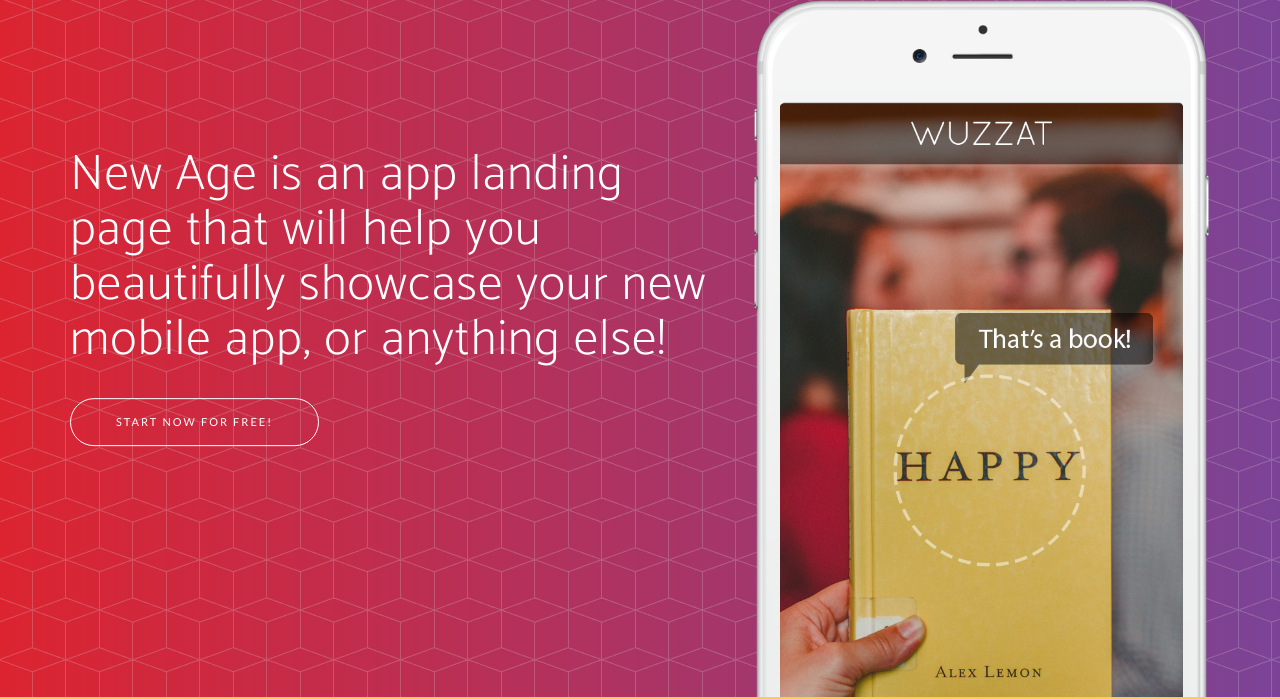
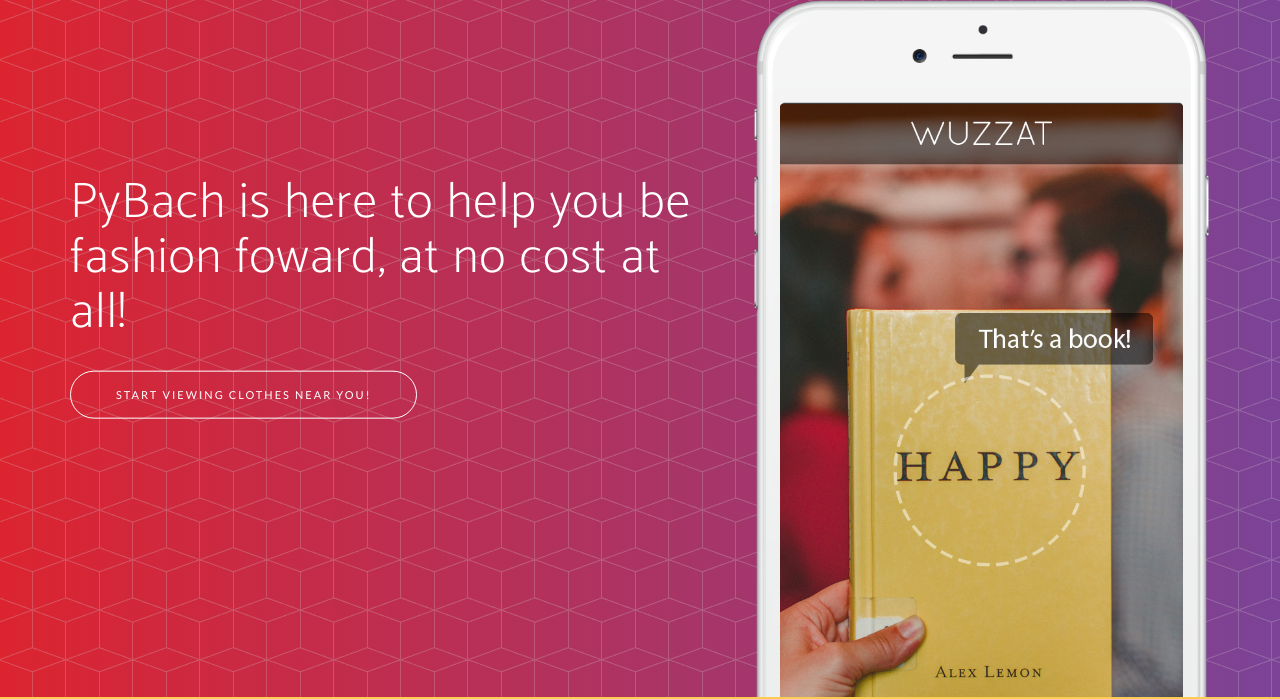
Before and after one commit to arjun212/Pybach, a website: page public/landing/index.html in a window 1280 px wide. Shown: the part 103-802 px from the top of the page. Drawn offline with nearby package versions, Linux system fonts and the light colour scheme; a web font is replaced by a local one.

Commit message:
updated landing page

```diff
--- a/public/landing/index.html
+++ b/public/landing/index.html
@@ -73,8 +73,8 @@
                 <div class="col-sm-7">
                     <div class="header-content">
                         <div class="header-content-inner">
-                            <h1>New Age is an app landing page that will help you beautifully showcase your new mobile app, or anything else!</h1>
-                            <a href="#download" class="btn btn-outline btn-xl page-scroll">Start Now for Free!</a>
+                            <h1>PyBach is here to help you be fashion foward, at no cost at all!</h1>
+                            <a href="#download" class="btn btn-outline btn-xl page-scroll">Start viewing clothes near you!</a>
                         </div>
                     </div>
                 </div>
```
